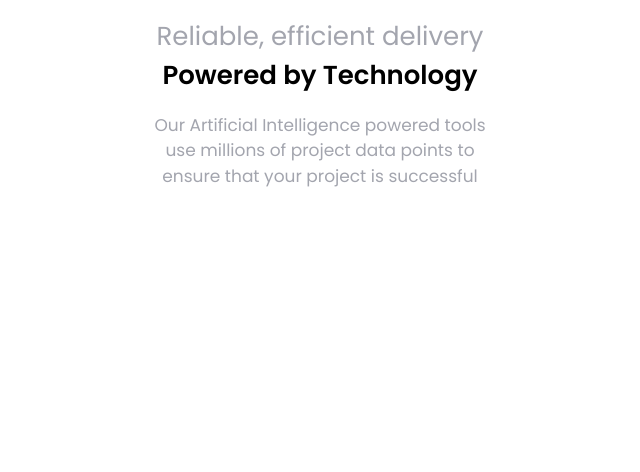
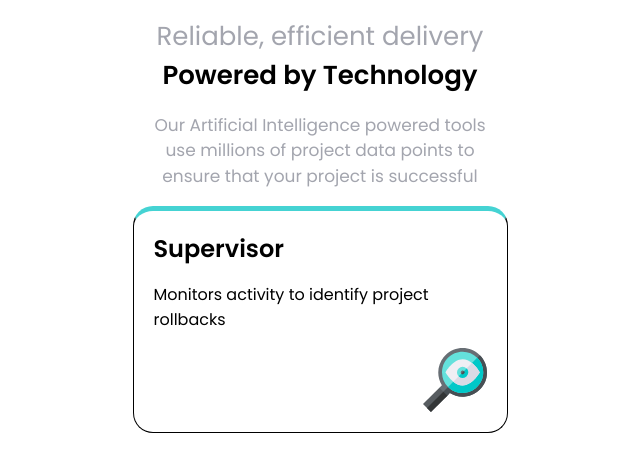
Before and after one commit to webstormcam/four_card_site, a plain HTML site: page index.html in a window 1280 px wide. Shown: the whole page, without its empty margins (320-960 px from the left). Drawn offline with Linux system fonts and the light colour scheme.

Commit message:
Started putting the cubes together

```diff
--- a/index.html
+++ b/index.html
@@ -19,7 +19,13 @@
             <p>Our Artificial Intelligence powered tools use millions of project data points to ensure that your project
                 is successful</p>
         </header>
-        <section id="columns"></section>
+        <section id="columns">
+            <div class="column">
+                <h2>Supervisor</h2>
+                <p>Monitors activity to identify project rollbacks</p>
+                <img src="imgs/icon-supervisor.svg" alt="">
+            </div>
+        </section>
     </div>
 </body>
 
--- a/style.css
+++ b/style.css
@@ -45,5 +45,25 @@ header p{
     display: flex;
     flex-direction: column;
     align-items: center;
-    width: 100%;
+    width: 375px;
 }
+
+.column{
+    padding: 20px;
+    width: 375px;
+    border: 1px solid black;
+    border-radius: 20px;
+    border-top: 5px solid hsl(180, 62%, 55%);
+    display: flex;
+    flex-direction: column;
+
+}
+
+h2{
+    margin-top: 0px;
+    margin-bottom: 0px;
+}
+img{
+    display: inline-block;
+    align-self: flex-end;
+}
```
